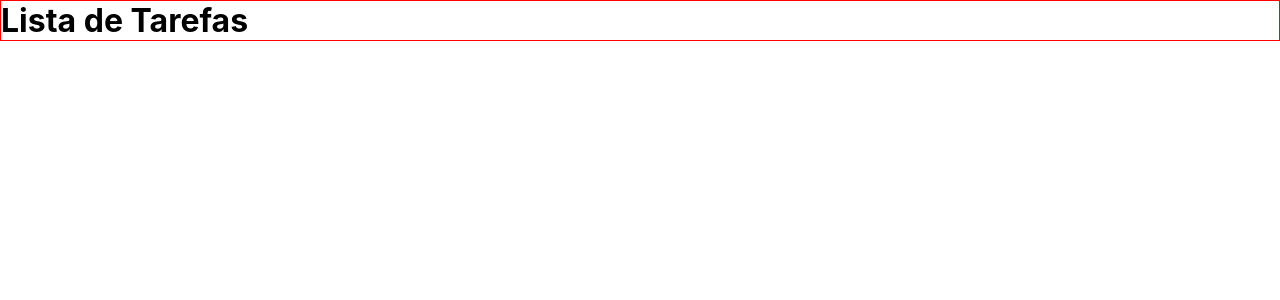
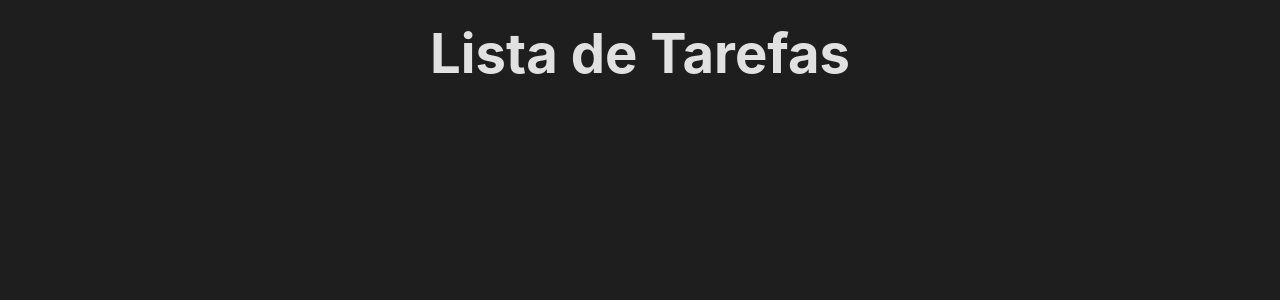
Before and after one commit to Hugosomers/to-do-list, a React (Create React App) app: page / in a window 1280 px wide. Shown: the top 300 px of the page. Built offline with nearby package versions, Linux system fonts and the light colour scheme.

Commit message:
Adicionado Redux

```diff
--- a/package.json
+++ b/package.json
@@ -8,7 +8,10 @@
     "@testing-library/user-event": "^12.1.10",
     "react": "^17.0.2",
     "react-dom": "^17.0.2",
+    "react-redux": "^7.2.5",
     "react-scripts": "4.0.3",
+    "redux": "^4.1.1",
+    "redux-devtools-extension": "^2.13.9",
     "web-vitals": "^1.0.1"
   },
   "scripts": {
--- a/src/App.css
+++ b/src/App.css
@@ -6,6 +6,16 @@
 
 .App {
   width: 100%;
-  max-height: 100vh;
-  border: 1px solid red;
+  min-height: 100vh;
+  background-color: #1e1e1e;
+  color: #e1e1e1;
+  /* border: 1px solid green; */
 }
+
+.titles {
+  text-align: center;
+  font-size: clamp(2rem, 4vw + 0.2rem, 4rem);
+  padding: 20px;
+  /* margin: 20px; */
+  /* border: 1px solid red; */
+}
--- a/src/App.js
+++ b/src/App.js
@@ -3,7 +3,7 @@ import './App.css';
 function App() {
   return (
     <main className="App">
-      <h1>Lista de Tarefas</h1>
+      <h1 className="titles">Lista de Tarefas</h1>
     </main>
   );
 }
--- a/src/index.js
+++ b/src/index.js
@@ -3,11 +3,15 @@ import ReactDOM from 'react-dom';
 import './index.css';
 import App from './App';
 import reportWebVitals from './reportWebVitals';
+import store from './redux/store/index';
+import { Provider } from 'react-redux';
 
 ReactDOM.render(
+  <Provider store={store}>
   <React.StrictMode>
     <App />
-  </React.StrictMode>,
+  </React.StrictMode>
+  </Provider>,
   document.getElementById('root')
 );
 
--- /dev/null
+++ b/src/redux/reducer/index.js
@@ -0,0 +1,9 @@
+import { combineReducers } from "redux";
+import todoListReducer from "./todoList";
+
+
+const rootReducer = combineReducers({
+  todoListReducer,
+});
+
+export default rootReducer;
--- /dev/null
+++ b/src/redux/reducer/todoList.js
@@ -0,0 +1,12 @@
+const INITIAL_STATE = {
+  tasks: [],
+}
+
+const todoListReducer = (state = INITIAL_STATE, action) => {
+  switch(action.type) {
+    default:
+      return state;
+  }
+}
+
+export default todoListReducer;
--- /dev/null
+++ b/src/redux/store/index.js
@@ -0,0 +1,7 @@
+import { createStore, applyMiddleware } from "redux";
+import { composeWithDevTools } from "redux-devtools-extension";
+import rootReducer from "../reducer";
+
+const store = createStore(rootReducer, composeWithDevTools(applyMiddleware()));
+
+export default store;
```
Also changed, not shown: src/redux/action/index.js (added), 1 other file (tests, documents, lock files or other folders).
